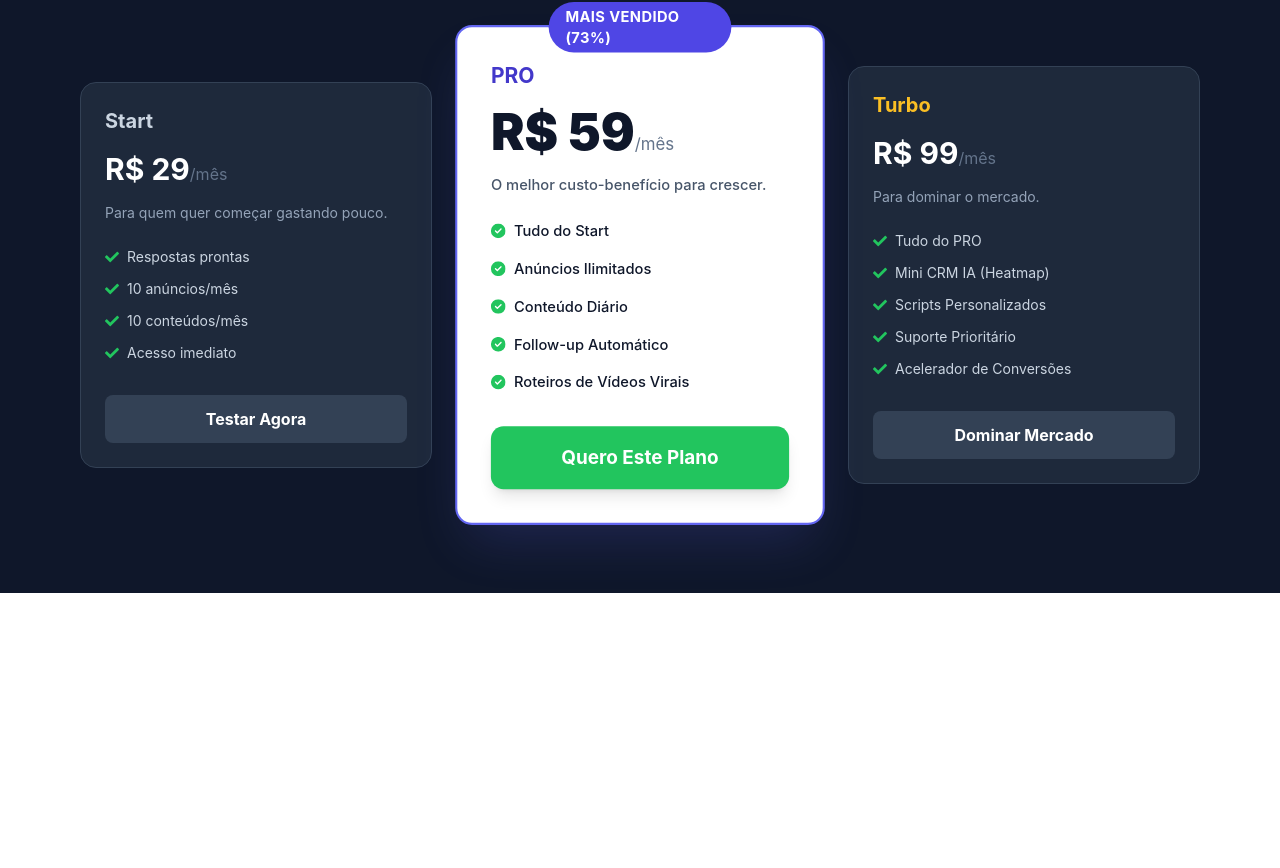
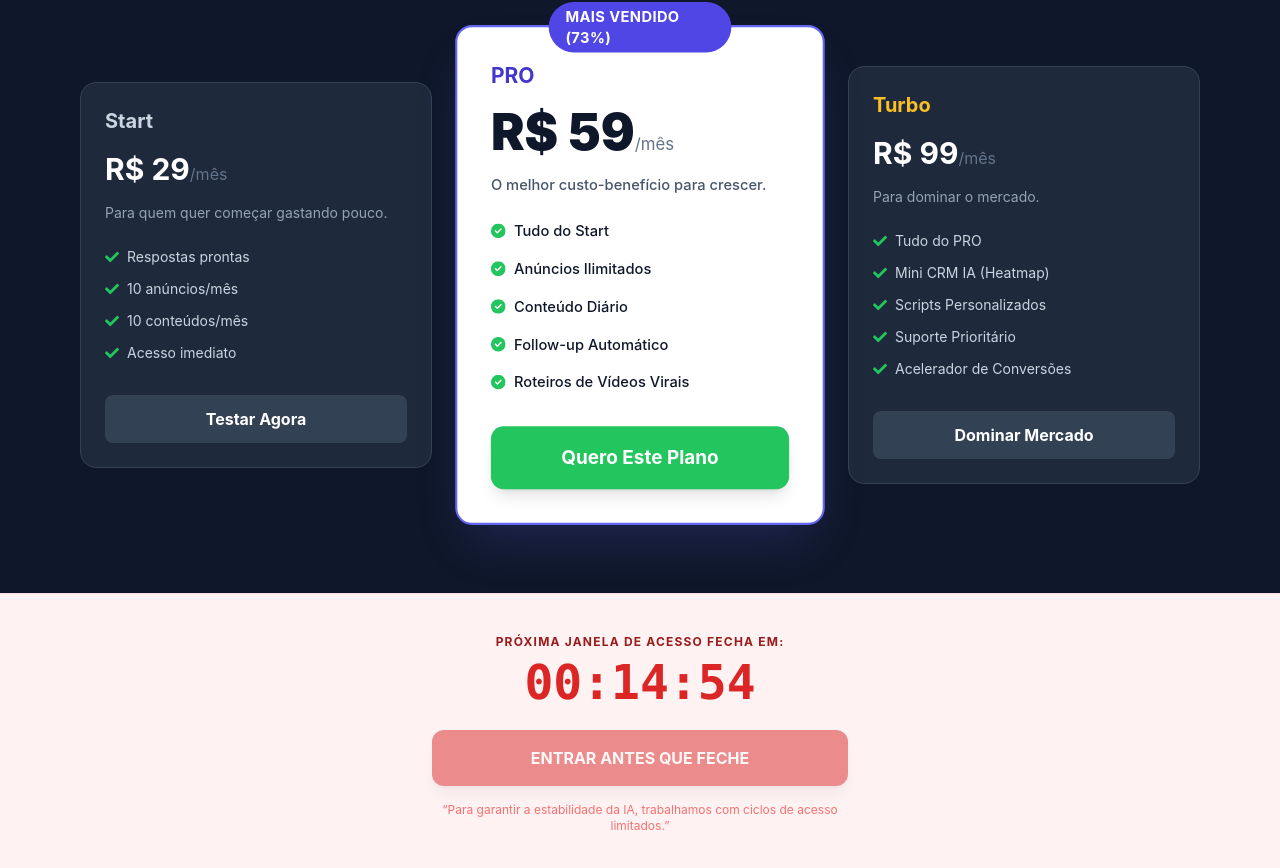
Before and after one commit to codari-software/ai-saller-booster-landingpage, a React (Vite) app: page / in a window 1280 px wide. Shown: the part 4927-5795 px from the top of the page. Before the commit the page ends 5520 px from the top, so only its background shows below. Built offline with nearby package versions, Linux system fonts and the light colour scheme.

Commit message:
Cooldown Section

```diff
--- a/src/App.tsx
+++ b/src/App.tsx
@@ -1,5 +1,6 @@
 import TopBanner from "./components/TopBanner.js";
 import BeforeAfterAISection from "./sections/BeforeAfterAISection.js";
+import CooldownSection from "./sections/CooldownSection.js";
 import FeaturesSection from "./sections/FeaturesSection.js";
 import HeroSection from "./sections/HeroSection.js";
 import PlansSection from "./sections/PlansSection.js";
@@ -24,6 +25,7 @@ export function App() {
       <FeaturesSection />
       <BeforeAfterAISection />
       <PlansSection />
+      <CooldownSection />
     </div>
   );
 }
--- /dev/null
+++ b/src/sections/CooldownSection.tsx
@@ -0,0 +1,57 @@
+import { useEffect, useState } from "react";
+
+const CooldownSection = () => {
+  const INITIAL_TIME = 15 * 60;
+
+  const [timeLeft, setTimeLeft] = useState(INITIAL_TIME);
+
+  useEffect(() => {
+    const interval = setInterval(() => {
+      setTimeLeft((prev) => {
+        if (prev <= 1) {
+          return INITIAL_TIME; // reinicia quando chega a zero
+        }
+        return prev - 1;
+      });
+    }, 1000);
+
+    return () => clearInterval(interval);
+  }, []);
+
+  const formatTime = (seconds: number) => {
+    const m = Math.floor(seconds / 60);
+    const s = seconds % 60;
+    return `00:${String(m).padStart(2, "0")}:${String(s).padStart(2, "0")}`;
+  };
+
+  return (
+    <section className="py-10 bg-red-50 border-t border-red-100 text-center">
+      <div className="max-w-md mx-auto px-4">
+        <p className="text-red-800 font-bold uppercase tracking-widest text-xs mb-2">
+          Próxima janela de acesso fecha em:
+        </p>
+
+        <div
+          id="countdown"
+          className="text-4xl md:text-5xl font-black text-red-600 font-mono mb-6"
+        >
+          {formatTime(timeLeft)}
+        </div>
+
+        <a
+          href="#planos"
+          className="block w-full bg-red-600 hover:bg-red-700 text-white font-bold py-4 rounded-xl shadow-lg animate-pulse-fast transition"
+        >
+          ENTRAR ANTES QUE FECHE
+        </a>
+
+        <p className="text-xs text-red-400 mt-4">
+          “Para garantir a estabilidade da IA, trabalhamos com ciclos de acesso
+          limitados.”
+        </p>
+      </div>
+    </section>
+  );
+};
+
+export default CooldownSection;
```
